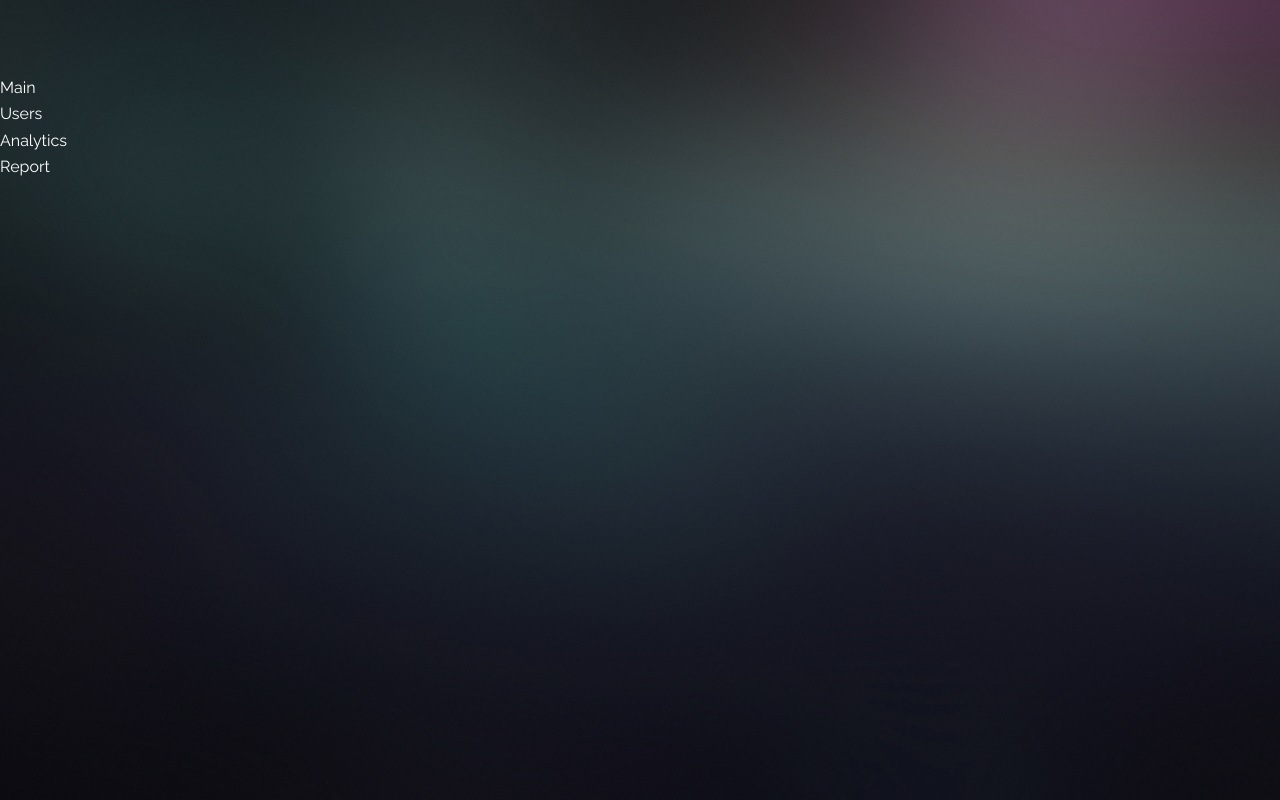
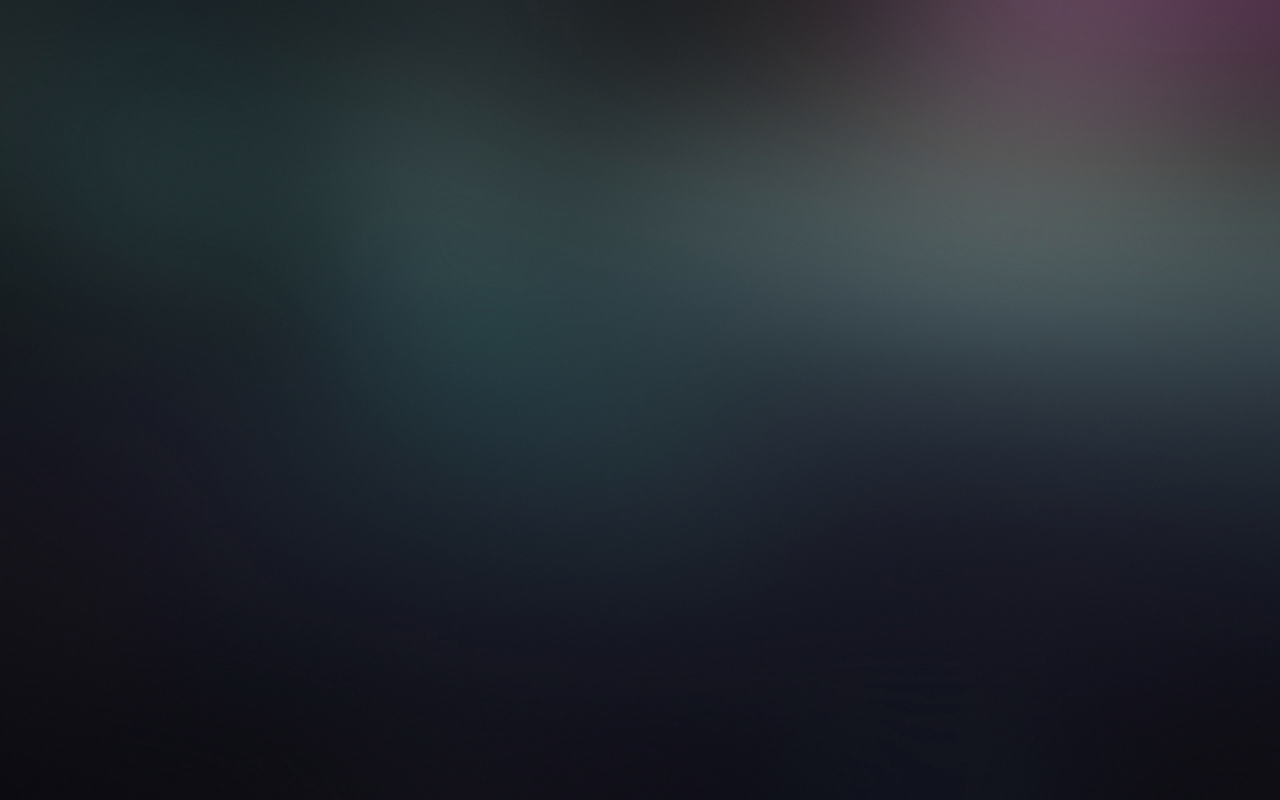
Before and after one commit to cargocultpants/DashboardIntent, a React (Create React App) app: page / in a window 1280 px wide. Built offline with nearby package versions, Linux system fonts and the light colour scheme.

Commit message:
Add SVG class

```diff
--- a/src/App.js
+++ b/src/App.js
@@ -1,40 +1,15 @@
-import React from 'react';
+import React, {Component} from 'react';
 import './App.css';
+import SVG from './SVG';
 
-
-import {
-  BrowserRouter as Router,
-  Route,
-  Link
-} from 'react-router-dom'
-
-
-function Sidebar(props) {
-  const headings = props.headings;
-  const listItems = headings.map(heading =>
-    <a href={"#"+heading}>
-      <li>
-        {heading}
-      </li>
-    </a>
-  );
-  return (
-    <ul>{listItems}</ul>
-  );
+class App extends Component {
+  render() {
+    return (
+      <div>
+        <SVG />
+      </div>
+    );
+  }
 }
 
-const headings  = ["Main", "Users", "Analytics", "Report"];
-
-const Main = () => (
-  <Sidebar headings={headings} />
-)
-
-
-const App = () => (
-  <Router>
-    <div>
-      <Route path="/" component={Main}/>
-    </div>
-  </Router>
-)
 export default App
```
Also changed, not shown: src/SVG.js (added, +21 -0 lines).
